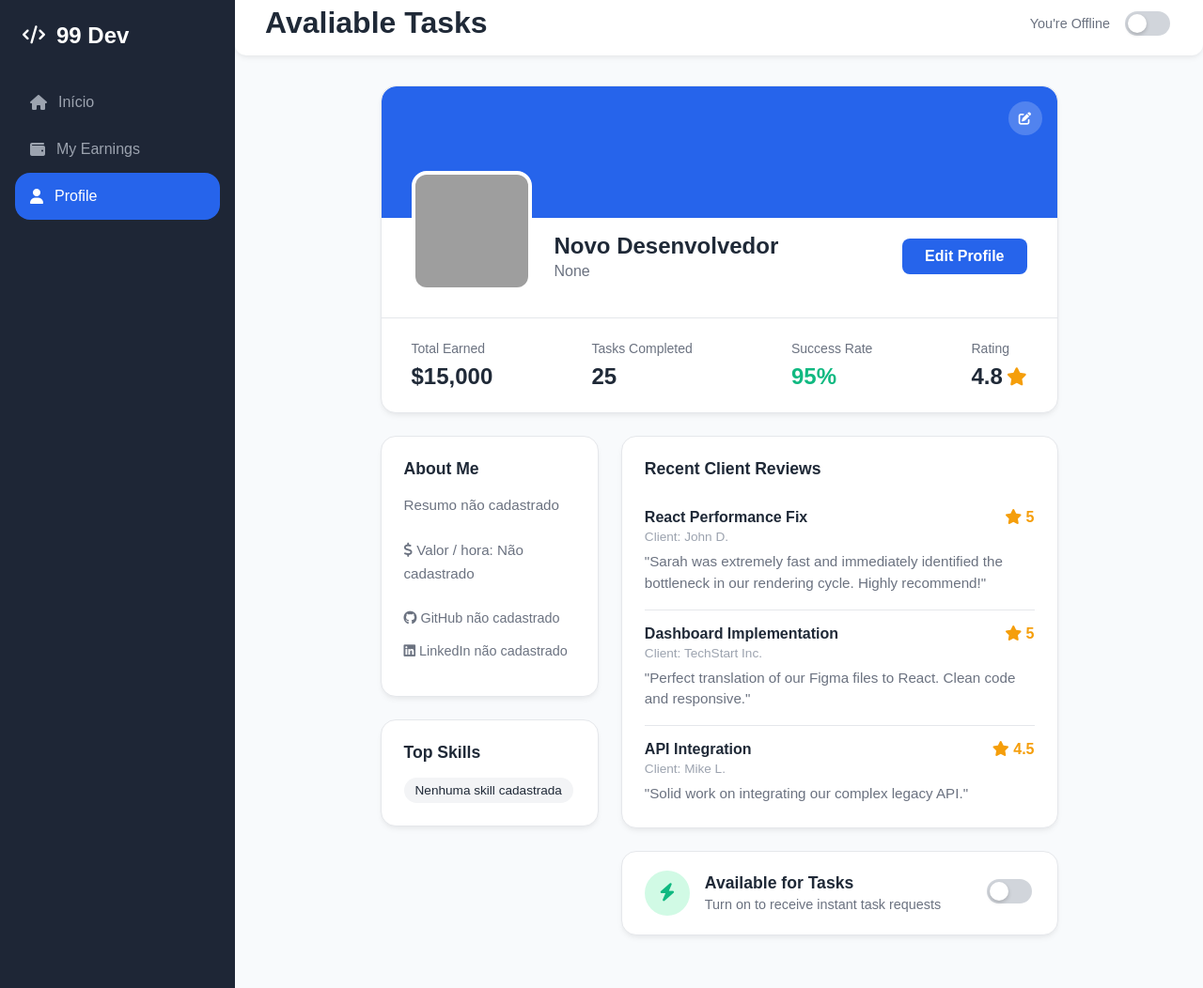
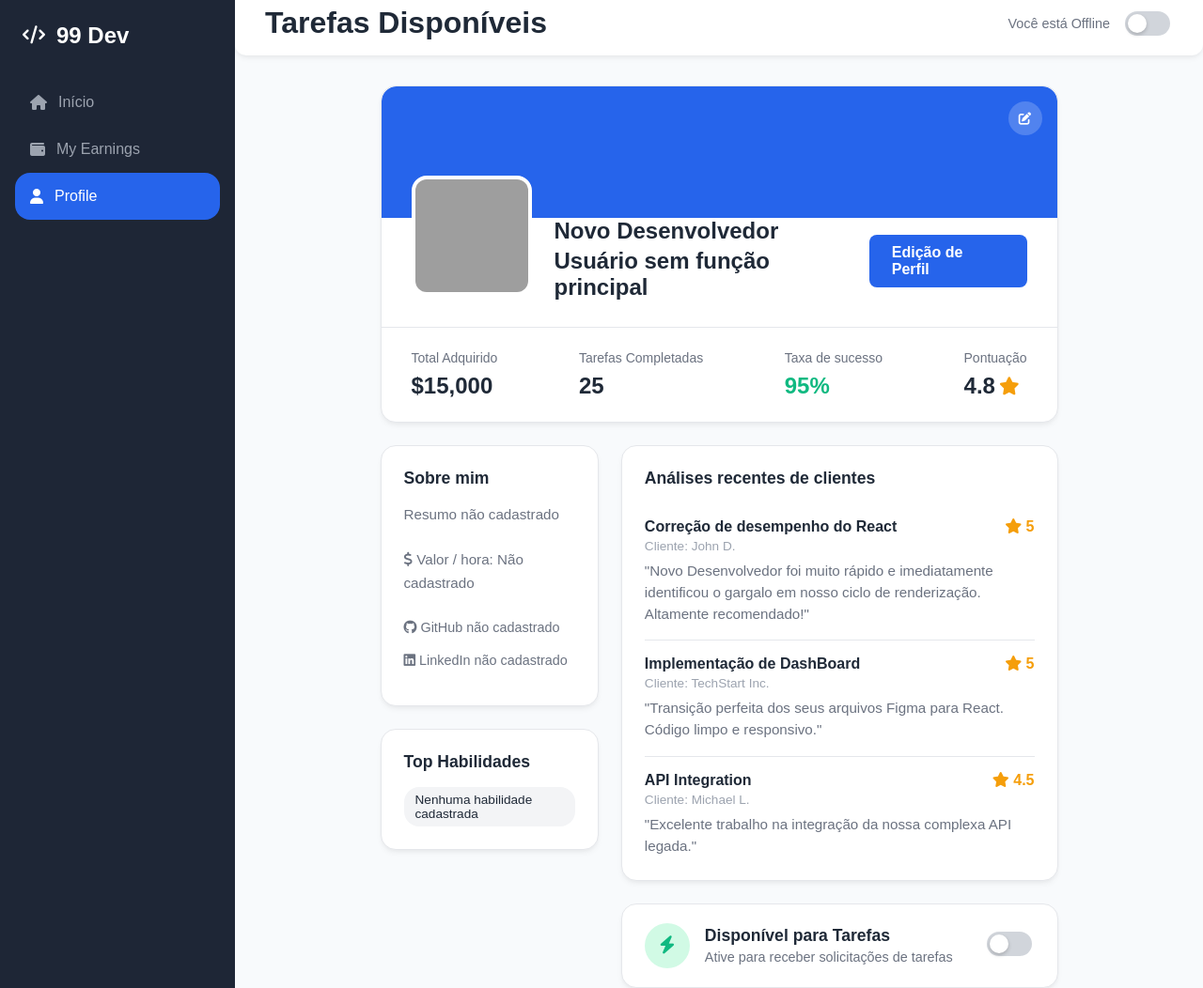
Before and after one commit to TheoNogueiraVirginio/99dev, a Flask app: page /perfil-dev in a window 1280 px wide. Shown: the whole page at 94% size. Run offline with Flask 3, Linux system fonts and the light colour scheme; a user stored in the database is signed in; some libraries are stand-ins or nearby versions; grey boxes are pictures that could not be loaded.

Commit message:
refact(perfil) ajusta para português o perfil do dev

```diff
--- a/templates/perfil.html
+++ b/templates/perfil.html
@@ -31,9 +31,9 @@
         <!-- Seção principal de perfil.html -->
         <div class="right-panel">
             <div class="header">
-                <h1>Avaliable Tasks</h1>
+                <h1>Tarefas Disponíveis</h1>
                 <div class="toggle-online">
-                    <span class="status">You're Offline</span>
+                    <span class="status">Você está Offline</span>
                     <!-- Posteriormente, criar o toggle real -->
                     <input type="checkbox" id="toggle" class="toggle-checkbox">
                 </div>
@@ -52,27 +52,38 @@
                             <img src="{{ url_for('static', filename='images/avatar.png') }}" alt="Avatar">
                         </div>
                         <div class="user-details">
-                            <h2>{{ usuario.nome }} <span class="fa-solid-circle-check verified-badge"></span></h2>
+                            {% if usuario.nome %}
+                                <h2>{{ usuario.nome }} <span class="fa-solid-circle-check verified-badge"></span></h2>
+                            {% else %}
+                                <h2>Usuário sem nome</h2>
+
+                            {% endif %}
+
+                            {% if usuario.titulo %}
                             <p>{{ usuario.titulo }}</p>
+                            {% else %}
+                                <h2>Usuário sem função principal</h2>
+
+                            {% endif %}
                         </div>
-                        <a href="#edit-modal" class="btn-edit">Edit Profile</a>
+                        <a href="#edit-modal" class="btn-edit">Edição de Perfil</a>
                     </div>
 
                     <div class="additional-info">
                         <div class="info-item">
-                            <h3>Total Earned</h3>
+                            <h3>Total Adquirido</h3>
                             <p>$15,000</p>
                         </div>
                         <div class="info-item">
-                            <h3>Tasks Completed</h3>
+                            <h3>Tarefas Completadas</h3>
                             <p>25</p>
                         </div>
                         <div class="info-item">
-                            <h3>Success Rate</h3>
+                            <h3>Taxa de sucesso</h3>
                             <p>95%</p>
                         </div>
                         <div class="info-item">
-                            <h3>Rating</h3>
+                            <h3>Pontuação</h3>
                             <p>4.8</p>
                         </div>
                     </div>
@@ -82,7 +93,7 @@
                 <section class="profile-content">
                     <div class="profile-sidebar">
                         <div class="about-me">
-                            <h3>About Me</h3>
+                            <h3>Sobre mim</h3>
                             {% if usuario.resumo %}
                                 <p>{{ usuario.resumo }}</p>
                             {% else %}
@@ -111,14 +122,14 @@
                         </div>
 
                         <div class="skills-card">
-                            <h3>Top Skills</h3>
+                            <h3>Top Habilidades</h3>
                             <div class="skills-list">
                                 {% if usuario.skills %}
                                     {% for skill in usuario.skills.split(',') %}
                                         <span class="skill">{{ skill.strip() }}</span>
                                     {% endfor %}
                                 {% else %}
-                                    <span class="skill">Nenhuma skill cadastrada</span>
+                                    <span class="skill">Nenhuma habilidade cadastrada</span>
                                 {% endif %}
                             </div>
                         </div>
@@ -126,30 +137,29 @@
 
                     <div class="profile-main">
                         <div class="client-reviews">
-                            <h3>Recent Client Reviews</h3>
+                            <h3>Análises recentes de clientes</h3>
 
                             <div class="reviews-list">
                                 <div class="review-item">
                                     <div class="review-header">
-                                        <h4>React Performance Fix</h4>
+                                        <h4>Correção de desempenho do React</h4>
                                         <span class="review-rating">
                                             <i class="fa-solid fa-star"></i> 5
                                         </span>
                                     </div>
-                                    <p class="client-name">Client: John D.</p>
-                                    <p class="review-text">"Sarah was extremely fast and immediately identified the
-                                        bottleneck in our rendering cycle. Highly recommend!"</p>
+                                    <p class="client-name">Cliente: John D.</p>
+                                    <p class="review-text">"{{usuario.nome}} foi muito rápido e imediatamente identificou o gargalo em
+                                        nosso ciclo de renderização. Altamente recomendado!"</p>
                                 </div>
                                 <div class="review-item">
                                     <div class="review-header">
-                                        <h4>Dashboard Implementation</h4>
+                                        <h4>Implementação de DashBoard</h4>
                                         <span class="review-rating">
                                             <i class="fa-solid fa-star"></i> 5
                                         </span>
                                     </div>
-                                    <p class="client-name">Client: TechStart Inc.</p>
-                                    <p class="review-text">"Perfect translation of our Figma files to React. Clean code
-                                        and responsive."</p>
+                                    <p class="client-name">Cliente: TechStart Inc.</p>
+                                    <p class="review-text">"Transição perfeita dos seus arquivos Figma para React. Código limpo e responsivo."</p>
                                 </div>
                                 <div class="review-item">
                                     <div class="review-header">
@@ -158,8 +168,8 @@
                                             <i class="fa-solid fa-star"></i> 4.5
                                         </span>
                                     </div>
-                                    <p class="client-name">Client: Mike L.</p>
-                                    <p class="review-text">"Solid work on integrating our complex legacy API."</p>
+                                    <p class="client-name">Cliente: Michael L.</p>
+                                    <p class="review-text">"Excelente trabalho na integração da nossa complexa API legada."</p>
                                 </div>
                             </div>
                         </div>
@@ -169,8 +179,8 @@
                                     <i class="fa-solid fa-bolt"></i>
                                 </div>
                                 <div class="task-text">
-                                    <h3>Available for Tasks</h3>
-                                    <p>Turn on to receive instant task requests</p>
+                                    <h3>Disponível para Tarefas</h3>
+                                    <p>Ative para receber solicitações de tarefas</p>
                                 </div>
                             </div>
 
@@ -191,7 +201,7 @@
                 <i class="fa-solid fa-xmark"></i>
             </a>
 
-            <h2>Edit Profile</h2>
+            <h2>Edição de Perfil</h2>
 
             <form action="{{ url_for('perfildev') }}" method="POST">
                 {{ form.hidden_tag() }}
@@ -211,7 +221,7 @@
 
                 <div class="input-group">
                     {{ form.resumo.label }}
-                    {{ form.resumo(id="about", rows="3", placeholder="Lorem ipsum Lorem ipsum...") }}
+                    {{ form.resumo(id="about", rows="3", placeholder="Escreva um pequeno texto sobre você...") }}
                 </div>
 
                 <div class="input-group">
```
